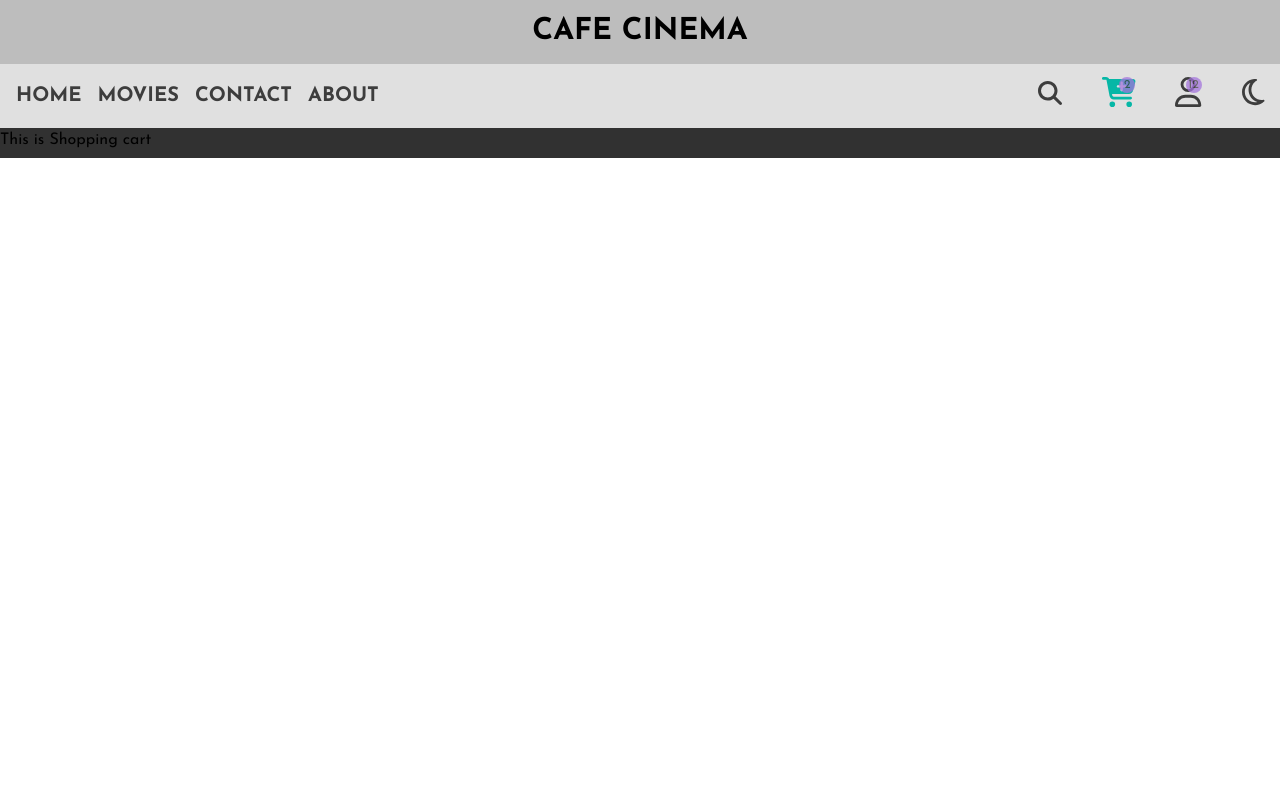
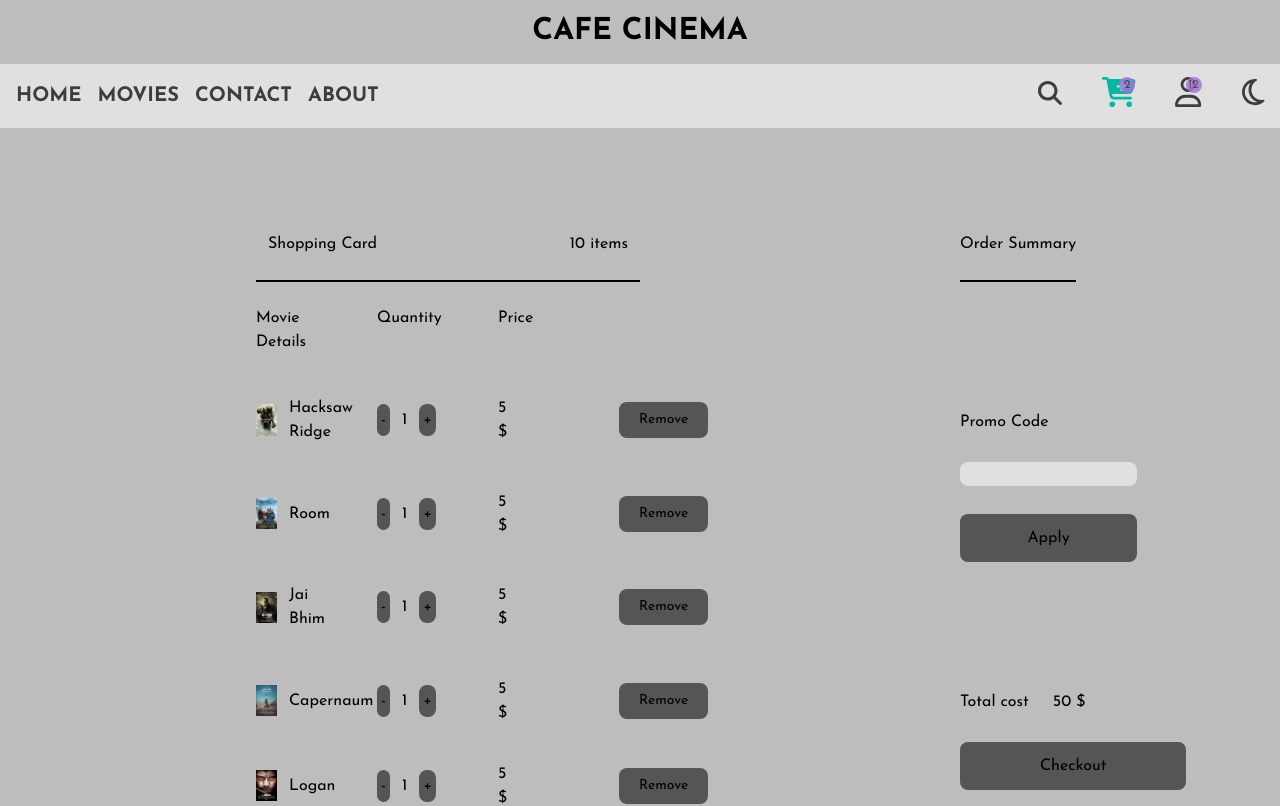
Before and after one commit to pnazmi95/cafe-cinema-react, a React (Create React App) app: page /cart in a window 1280 px wide. Shown: the top 806 px of the page. Built offline with nearby package versions, Linux system fonts and the light colour scheme.

Commit message:
change (c): Component of Amir Reza is added

```diff
--- /dev/null
+++ b/src/components/CartDetail/index.tsx
@@ -0,0 +1,124 @@
+import React, { useState } from "react";
+import movies from "../../movies";
+
+interface ICartDetailProps extends React.PropsWithChildren {}
+
+const movieEdit = movies.map((item: any) => {
+  item.count = 1;
+  item.price = 5;
+  item.cost = item.price;
+  return item;
+});
+
+const CartDetail: React.FunctionComponent<ICartDetailProps> = (
+  props
+): JSX.Element => {
+  const [movie, setMovie] = useState(movieEdit);
+
+  const plusCount = (id: string) => {
+    const newList = movie.map((item) => {
+      if (item.id === id) {
+        item.count++;
+        item.cost = item.price * item.count;
+      }
+      return item;
+    });
+    setMovie(newList);
+  };
+  const minesCount = (id: string) => {
+    let newList = movie.map((item) => {
+      if (item.id === id) {
+        item.count--;
+        item.cost -= item.price;
+      }
+      return item;
+    });
+    newList = newList.filter((item) => item.count > 0);
+    setMovie(newList);
+  };
+
+  const deleteItem = (id: string) => {
+    const movieDlt = movie.filter((item) => item.id !== id);
+    setMovie(movieDlt);
+  };
+
+  const totalCost = movie.reduce((acc, curItem) => curItem.cost + acc, 0);
+
+  return (
+    <div className="flex select-none bg-light-primary dark:bg-dark-primary dark:text-light-secondary">
+      <section className="bg-gray-100 h-fit w-[70%] px-64 py-20">
+        <div>
+          <div className="flex justify-between border-b-2 py-6 px-3">
+            <div className="">Shopping Card</div>
+            <div className="">{movie.length} items</div>
+          </div>
+          <div className="grid grid-cols-4 gap-x-[100px] gap-y-[30px] py-6">
+            <div>Movie Details</div>
+            <div>Quantity</div>
+            <div className="col-span-2">Price</div>
+            {movie.map((item) => {
+              return (
+                <>
+                  <div className="flex items-center gap-3 py-3">
+                    <img className="w-[50px]" src={item.poster} />
+                    <div>{item.title}</div>
+                  </div>
+                  <div className="flex items-center gap-3">
+                    <button
+                      className="w-7 rounded-lg bg-light-content p-1 hover:text-light-hover"
+                      onClick={() => minesCount(item.id)}
+                    >
+                      -
+                    </button>
+                    <div>{item.count}</div>
+                    <button
+                      className="w-7 rounded-lg bg-light-content p-1 hover:text-light-hover"
+                      onClick={() => plusCount(item.id)}
+                    >
+                      +
+                    </button>
+                  </div>
+
+                  <div className="flex items-center">{item.cost} $</div>
+                  <div className="flex items-center ">
+                    <button
+                      className="rounded-lg bg-light-content px-5 py-2 text-sm   hover:text-light-hover"
+                      onClick={() => deleteItem(item.id)}
+                    >
+                      Remove
+                    </button>
+                  </div>
+                </>
+              );
+            })}
+          </div>
+        </div>
+      </section>
+      <aside className="bg-gray-200 sticky top-0 flex h-[800px] w-[30%] flex-col items-start justify-start gap-32 px-16 py-20">
+        <div className="border-b-2 py-6">Order Summary</div>
+        <div className="flex flex-col gap-7">
+          <label htmlFor="">Promo Code</label>
+          <input
+            type="text"
+            className="rounded-lg bg-light-secondary outline-none focus:border-2 focus:border-light-error dark:bg-dark-secondary"
+          />
+          <button className="rounded-lg bg-light-content py-3 px-10 hover:text-light-hover">
+            Apply
+          </button>
+        </div>
+
+        <div className="flex flex-col gap-7">
+          <div className="flex gap-6">
+            <div>Total cost</div>
+            <div>{totalCost} $</div>
+          </div>
+          <button className="rounded-lg bg-light-content py-3 px-20 hover:text-light-hover ">
+            Checkout
+          </button>
+        </div>
+      </aside>
+    </div>
+  );
+};
+
+export default CartDetail;
--- a/src/pages/ShoppingCart/index.tsx
+++ b/src/pages/ShoppingCart/index.tsx
@@ -1,10 +1,12 @@
-interface IShoppingCartProps extends React.PropsWithChildren{}
-const ShoppingCart: React.FunctionComponent<IShoppingCartProps> = (props):JSX.Element => {
-    return (
-        <div className="bg-dark-secondary h-[30px]">
-            This is Shopping cart
-        </div>
-    );
+import CartDetail from "../../components/CartDetail";
+
+interface IShoppingCartProps extends React.PropsWithChildren {}
+const ShoppingCart: React.FunctionComponent<IShoppingCartProps> = (
+  props
+): JSX.Element => {
+  return <div>
+    <CartDetail />
+  </div>;
 };
 
 export default ShoppingCart;
```
